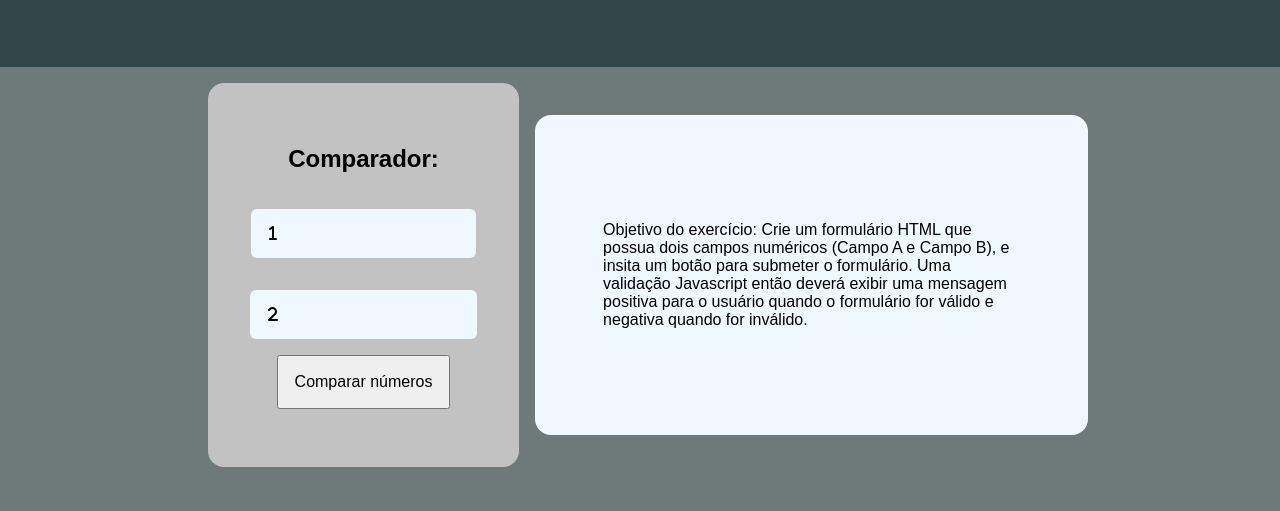
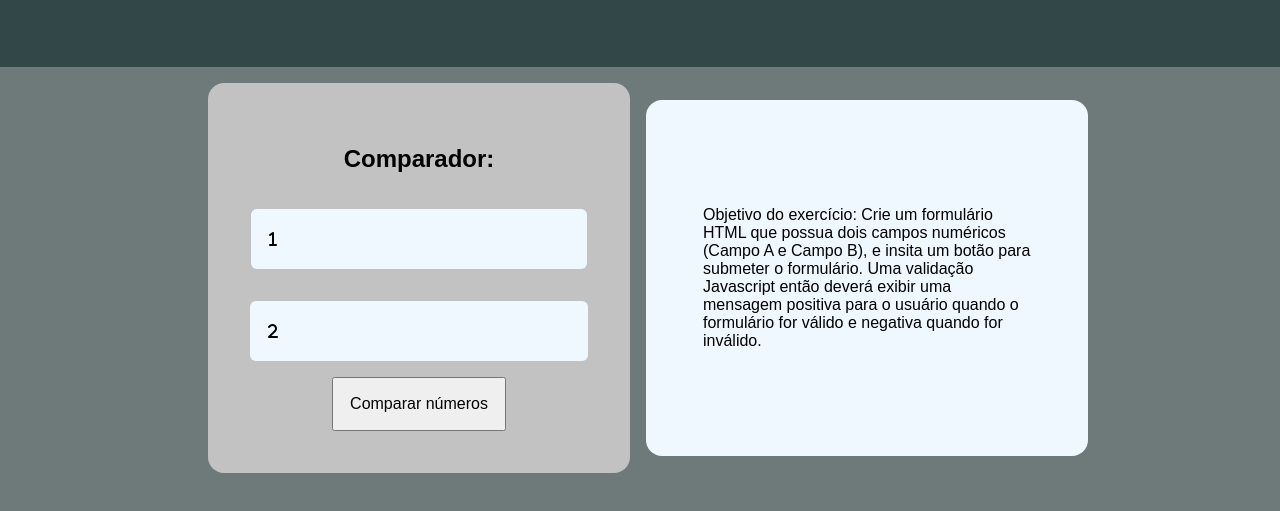
Before and after one commit to kaycke-nizer/Tafare-EBAC-7-integracao-html-javascript, a plain HTML site: page index.html in a window 1280 px wide. Shown: the part 127-638 px from the top of the page. Drawn offline with Linux system fonts and the light colour scheme.

Commit message:
Retoques
Retoques feitos no CSS

```diff
--- a/index.html
+++ b/index.html
@@ -31,7 +31,7 @@
                     </div>
                     <button id="comparar">Comparar números</button>
                 </form>
-                <div id="resultado">
+                <div id="resultado" class="escondido">
                     <p></p>
                 </div>
             </div>
--- a/style.css
+++ b/style.css
@@ -77,10 +77,17 @@ a {
     margin: 0 12px;
 }
 
-#numero_1, #numero_2 {
+.numeros input{
     background-color: transparent;
     border: none;
+    font-size: 22px;
+    outline: none;
 }
+.numeros input::-webkit-inner-spin-button,
+.numeros input::-webkit-outer-spin-button {
+    appearance: none;
+}
+
 
 #comparar {
     padding: 16px;
@@ -90,3 +97,7 @@ a {
 #resultado {
     font-size: 32pt;
 }
+
+.escondido {
+    display: none;
+}
```
